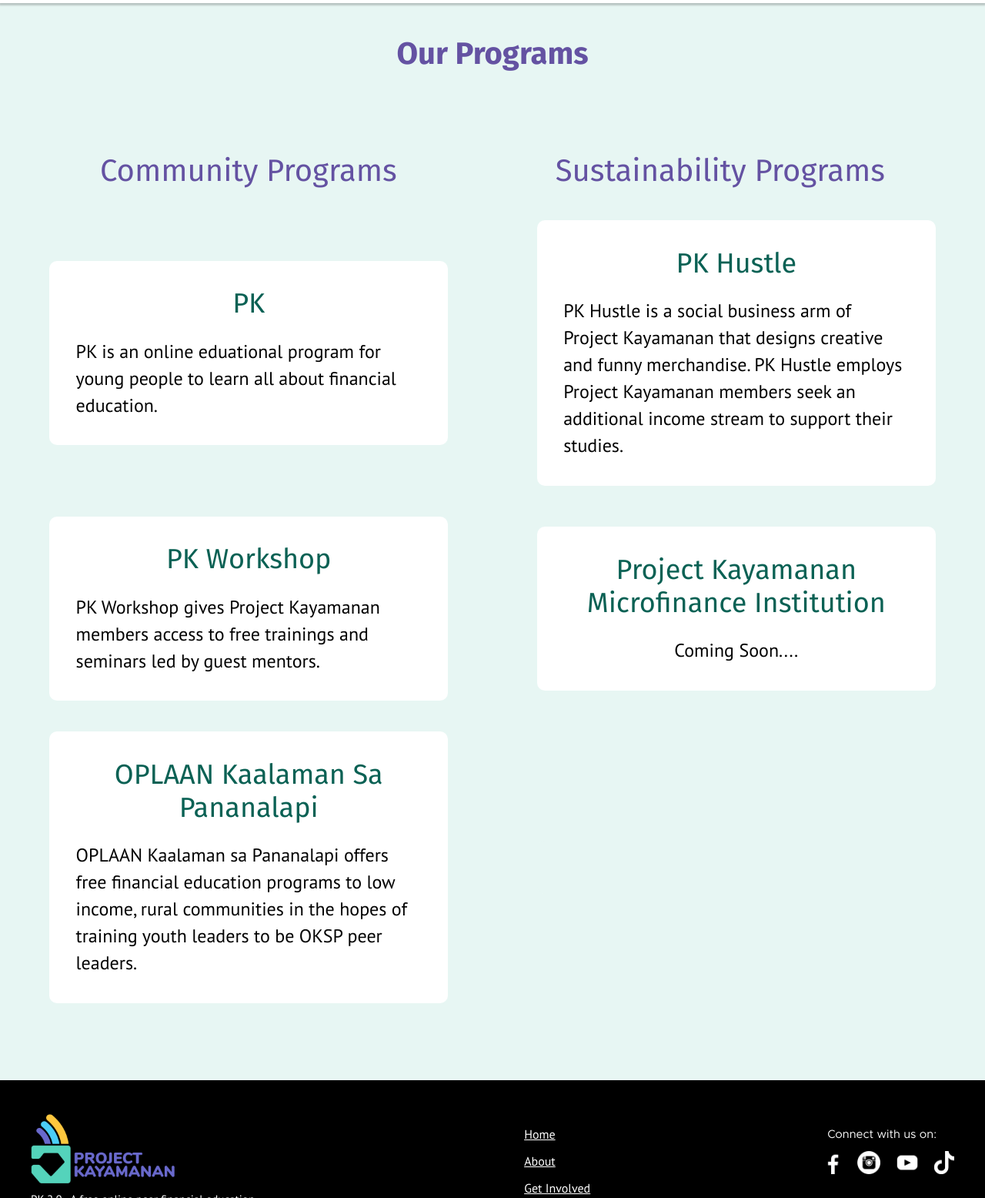
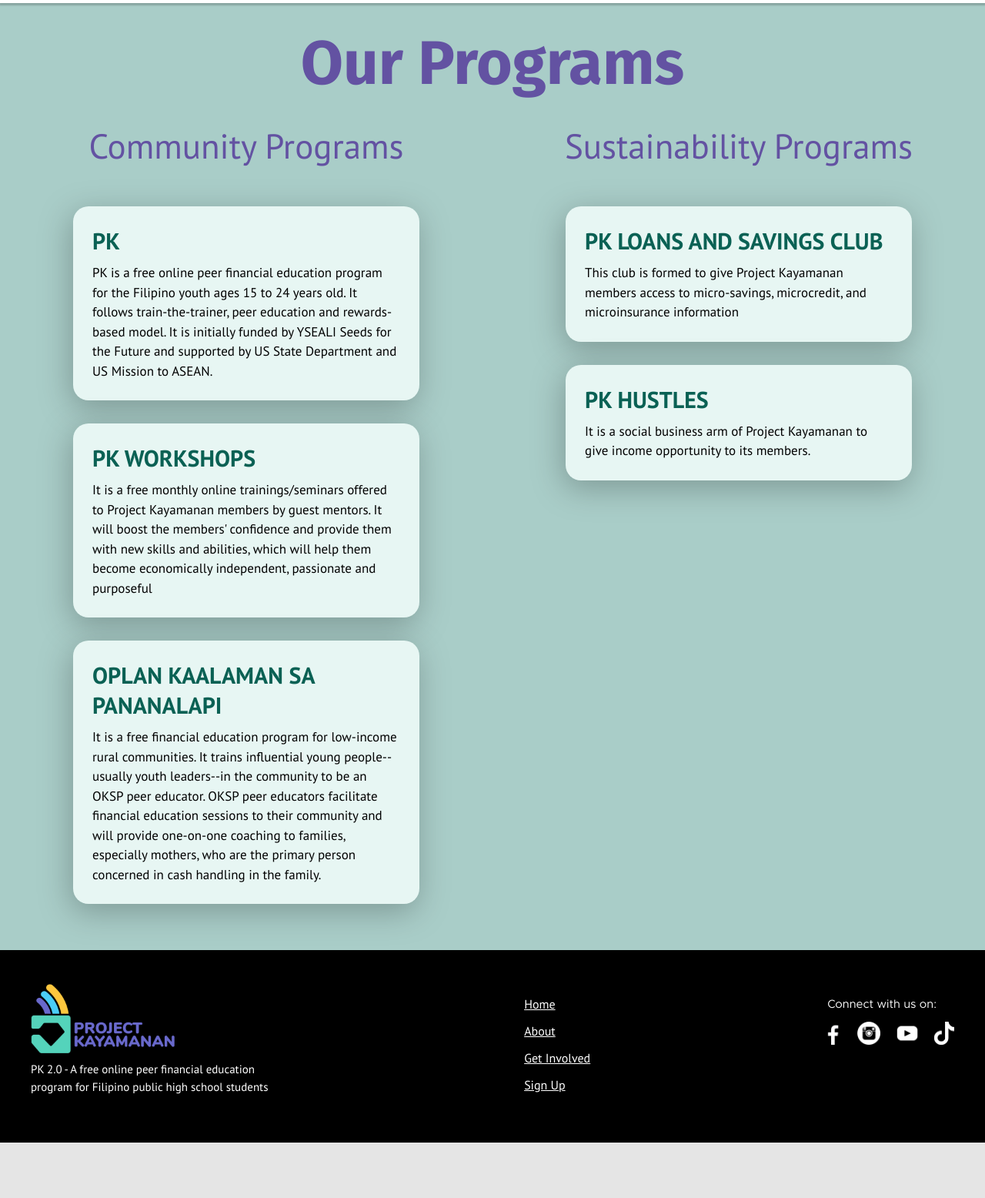
Before and after one commit to edrian-liao/project-kayamanan-website, a plain HTML site: page ourprogram.html in a window 1280 px wide. Shown: the part 96-1652 px from the top of the page at 77% size. After the commit the page ends 1580 px from the top, so only its background shows below. Drawn offline with Linux system fonts and the light colour scheme.

Commit message:
finalized ourprogram.html

```diff
--- a/ourprogram.html
+++ b/ourprogram.html
@@ -9,7 +9,6 @@
   </head>
   <body>
     <!-- Header & Hero -->
-    <div class="top">
     <header class="navBar-container">
       <ul class="navBar">
         <img src="img/logo.png" />
@@ -22,63 +21,55 @@
         </div>
       </ul>
     </header>
-    <div class="ourprogram" style = "padding-top: 30px">
-      <h2><b>Our Programs</b></h2>
+
+    <div class = "programTitle"><h1>Our Programs</h1></div>
+    <div class="programs">
+      <div class="columns" id="community">
+        <div class="communityHeader">
+          <p>Community Programs</p>
         </div>
-    <div class = "ourprogram" style = "clear: both">
-      <h2 style = "float: left"> Community Programs</h2>
-      <h2 style = "float: right"> Sustainability Programs</h2>
+        <div class="communityBody">
+          <div class = "box">
+            <div class = "boxHead"><p>PK</p></div>
+            <div class = "boxBody"><p>PK is a free online peer financial education program for the Filipino youth
+              ages 15 to 24 years old. It follows train-the-trainer, peer education and rewards-based model. It is
+              initially funded by YSEALI Seeds for the Future and supported by US State Department and US Mission to ASEAN.</p></div>
           </div>
-
-    <div class = "OurProgramsCard">
-
-      <div class = "OurProgramsSmallCards" id = "PK" >
-          <h4 >PK</h4>
-          <p> PK is an online eduational program
-            for young people to learn all about financial education.
-          </p>
+          <div class = "box">
+            <div class = "boxHead"><p>PK WORKSHOPS</p></div>
+            <div class = "boxBody"><p>It is a free monthly online trainings/seminars offered to Project Kayamanan members by guest mentors.
+              It will boost the members' confidence and provide them with new skills and abilities, which will help them become economically
+              independent, passionate and purposeful
+              </p></div>
           </div>
-
-      <div class = "OurProgramsSmallCards" id = "PK Hustle">
-        <h4>PK Hustle </h4>
-        <p> PK Hustle is a social business arm of Project Kayamanan that designs creative and funny merchandise. PK Hustle employs
-          Project Kayamanan members seek an additional income stream to support their studies.
-        </p>
-
-      </div>
-
-    </div>
-
-    <div class = "OurProgramsCard">
-
-      <div class = "OurProgramsSmallCards" id = "PK Workshop" >
-          <h4 >PK Workshop</h4>
-          <p> PK Workshop gives Project Kayamanan members access to free trainings and
-            seminars led by guest mentors.
-          </p>
-      </div>
-
-      <div class = "OurProgramsSmallCards" id = "Project Kayamanan Microfinance Institution">
-        <h4>Project Kayamanan Microfinance Institution </h4>
-        <p style = "padding-right: left"> Coming Soon....</p>
-
-      </div>
-
-    </div>
-
-    <div class = "OurProgramsCard" style = "padding-bottom: 100px">
-      <div class = "OurProgramsSmallCards" id = "OPLAAN Kaalaman sa pananalapi" style = "float = right" >
-        <h4 >OPLAAN Kaalaman sa pananalapi</h4>
-        <p> OPLAAN Kaalaman sa Pananalapi offers free financial education programs to low income,
-          rural communities in the hopes of training youth leaders to be OKSP peer leaders.
-        </p>
-      </div>
-      <div class = "OurProgramsSmallCards" id = "OPLAAN Kaalaman sa pananalapi" style = "background-color:#e7f6f3" >
-
-        </p>
+          <div class = "box">
+            <div class = "boxHead"><p>OPLAN KAALAMAN SA PANANALAPI </p></div>
+            <div class = "boxBody"><p>It is a free financial education program for low-income rural communities. It trains influential young
+              people--usually youth leaders--in the community to be an OKSP peer educator. OKSP peer educators facilitate financial education
+              sessions to their community and will provide one-on-one coaching to families, especially mothers, who are the primary person
+              concerned in cash handling in the family.
+              </p></div>
           </div>
         </div>
-
+      </div>
+      <div class="columns" id="sustain">
+        <div class="sustainHeader">
+          <p>Sustainability Programs</p>
+        </div>
+        <div class="sustainBody">
+          <div class = "box">
+            <div class = "boxHead"><p>PK LOANS AND SAVINGS CLUB</p></div>
+            <div class = "boxBody"><p>This club is formed to give Project Kayamanan members access to micro-savings, microcredit, and microinsurance information
+              </p></div>
+          </div>
+          <div class = "box">
+            <div class = "boxHead"><p>PK HUSTLES</p></div>
+            <div class = "boxBody"><p>It is a social business arm of Project Kayamanan to give income opportunity to its members.
+              </p></div>
+          </div>
+        </div>
+      </div>
+    </div>
 
     <footer>
       <div class="footerContainer">
```
Also changed, not shown: ourprogram_ed.html (deleted, +0 -112 lines). Lines whose indentation alone changed are shown as unchanged.
